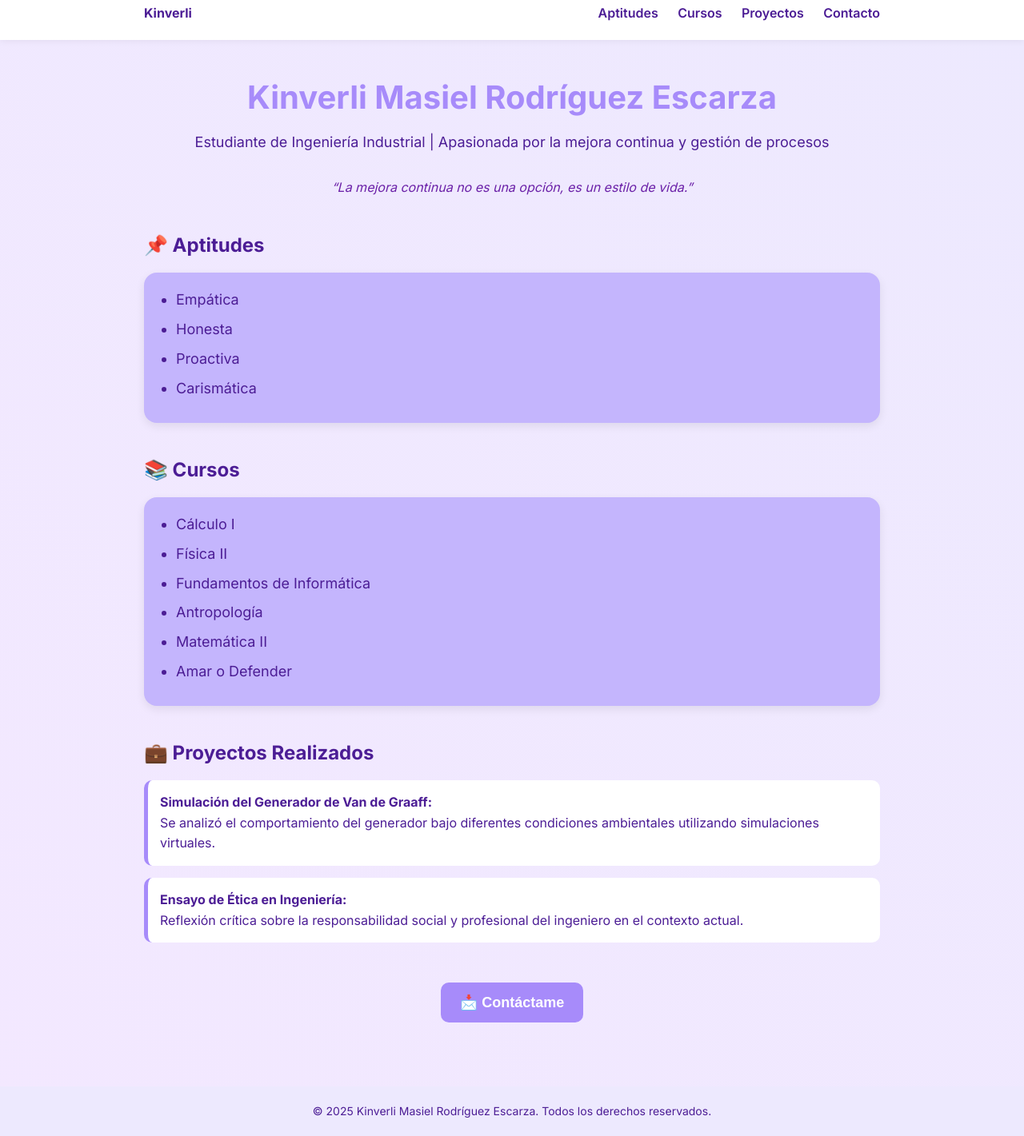
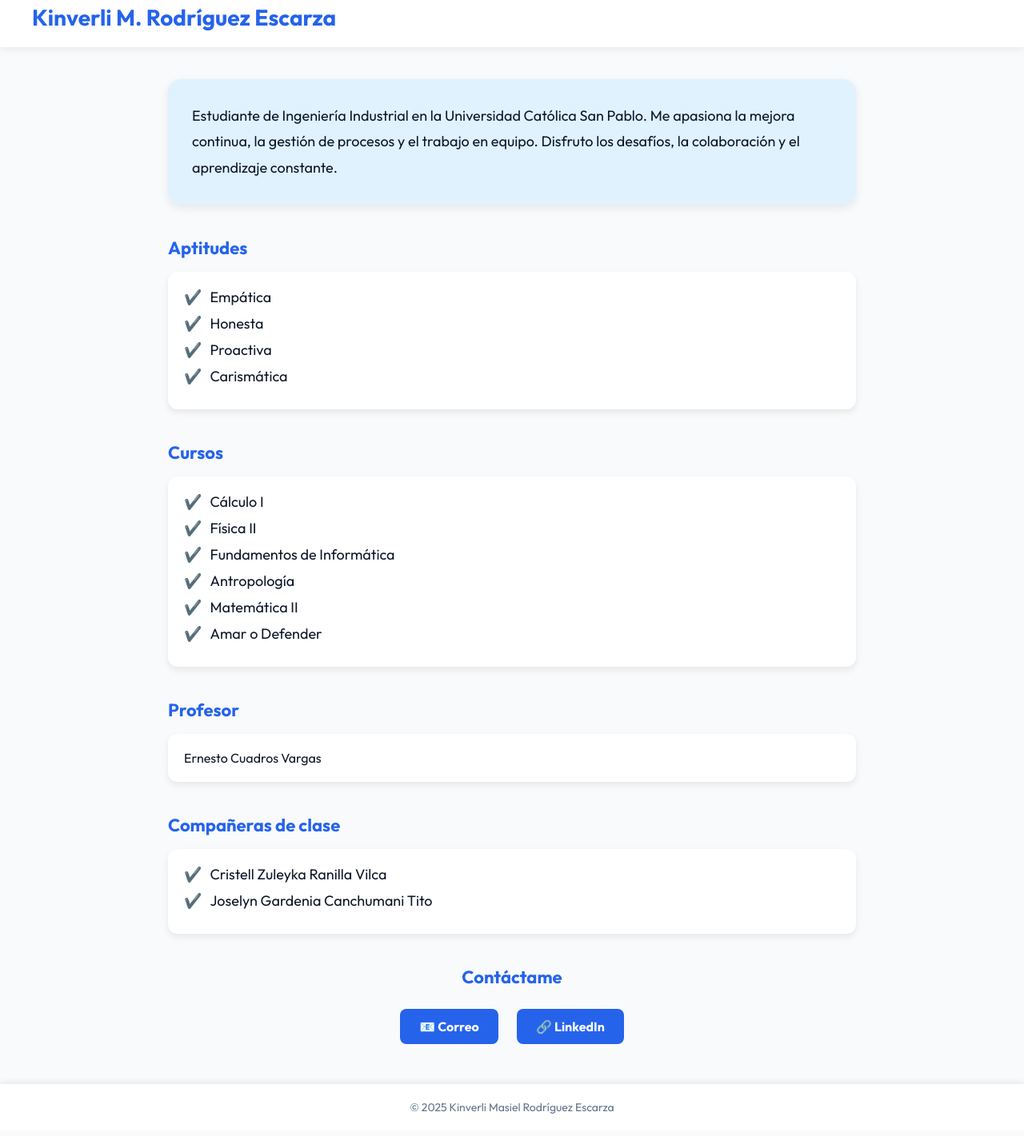
Before and after one commit to Kimberly230705/esta-si, a plain HTML site: page index.html in a window 1280 px wide. Shown: the part 16-1437 px from the top of the page at 80% size. Drawn offline with Linux system fonts and the light colour scheme.

Commit message:
Update index.html

```diff
--- a/index.html
+++ b/index.html
@@ -4,183 +4,122 @@
   <meta charset="UTF-8" />
   <meta name="viewport" content="width=device-width, initial-scale=1.0"/>
   <title>Kinverli Masiel Rodríguez Escarza</title>
-  <link href="https://fonts.googleapis.com/css2?family=Inter:wght@400;600;700&display=swap" rel="stylesheet">
+  <link href="https://fonts.googleapis.com/css2?family=Outfit:wght@400;600;700&display=swap" rel="stylesheet">
   <style>
     :root {
-      --primary: #a78bfa;
-      --accent: #c4b5fd;
-      --dark: #4c1d95;
-      --light: #f3e8ff;
+      --bg: #f9fafb;
+      --primary: #0f172a;
+      --secondary: #2563eb;
+      --accent: #e0f2fe;
       --white: #ffffff;
+      --shadow: rgba(0,0,0,0.08);
     }
     * {
       margin: 0;
       padding: 0;
       box-sizing: border-box;
-      scroll-behavior: smooth;
     }
     body {
-      font-family: 'Inter', sans-serif;
-      background: linear-gradient(to top right, var(--light), #ede9fe);
-      color: var(--dark);
-      line-height: 1.6;
+      font-family: 'Outfit', sans-serif;
+      background-color: var(--bg);
+      color: var(--primary);
     }
     header {
       background: var(--white);
-      box-shadow: 0 2px 8px rgba(0, 0, 0, 0.05);
+      box-shadow: 0 2px 10px var(--shadow);
+      padding: 20px 40px;
       position: sticky;
       top: 0;
-      z-index: 1000;
+      z-index: 10;
     }
-    nav {
-      max-width: 960px;
-      margin: auto;
-      display: flex;
-      justify-content: space-between;
-      align-items: center;
-      padding: 20px;
+    header h1 {
+      font-size: 28px;
+      color: var(--secondary);
     }
-    nav a {
-      color: var(--dark);
-      font-weight: 600;
-      margin-left: 20px;
-      text-decoration: none;
-      transition: color 0.3s;
+    main {
+      max-width: 900px;
+      margin: 40px auto;
+      padding: 0 20px;
     }
-    nav a:hover {
-      color: var(--primary);
+    .intro {
+      background: var(--accent);
+      padding: 30px;
+      border-radius: 16px;
+      margin-bottom: 40px;
+      box-shadow: 0 4px 12px var(--shadow);
     }
-    .container {
-      max-width: 960px;
-      margin: auto;
-      padding: 40px 20px;
-    }
-    h1 {
-      font-size: 40px;
-      font-weight: 700;
-      color: var(--primary);
-      text-align: center;
-      margin-bottom: 10px;
-    }
-    .subtitle {
+    .intro p {
       font-size: 18px;
-      text-align: center;
-      margin-bottom: 30px;
-      color: var(--dark);
-    }
-    .frase {
-      font-style: italic;
-      text-align: center;
-      font-size: 16px;
-      color: #6b21a8;
-      margin-bottom: 40px;
+      line-height: 1.8;
     }
     .section {
       margin-bottom: 40px;
-      opacity: 0;
-      transform: translateY(20px);
-      transition: all 0.6s ease;
-    }
-    .section.visible {
-      opacity: 1;
-      transform: translateY(0);
     }
     .section h2 {
-      font-size: 24px;
-      margin-bottom: 15px;
-      color: var(--dark);
+      font-size: 22px;
+      margin-bottom: 16px;
+      color: var(--secondary);
     }
     .card {
-      background: var(--accent);
+      background: var(--white);
+      border-radius: 12px;
+      box-shadow: 0 4px 8px var(--shadow);
       padding: 20px;
-      border-radius: 16px;
-      box-shadow: 0 4px 12px rgba(0,0,0,0.08);
     }
     ul {
-      list-style: disc;
-      padding-left: 20px;
+      list-style: none;
+      padding-left: 0;
     }
-    li {
+    ul li::before {
+      content: "✔️";
+      margin-right: 10px;
+    }
+    ul li {
+      margin-bottom: 10px;
       font-size: 18px;
-      margin-bottom: 8px;
     }
-    .project {
-      background: var(--white);
-      border-left: 5px solid var(--primary);
-      padding: 15px;
-      margin-bottom: 15px;
-      border-radius: 10px;
+    .contact {
+      text-align: center;
     }
-    .contact-button {
+    .contact a {
       display: inline-block;
-      background: var(--primary);
+      margin: 10px;
+      padding: 12px 24px;
+      background: var(--secondary);
       color: white;
-      padding: 14px 24px;
-      border-radius: 10px;
-      font-size: 18px;
+      border-radius: 8px;
+      text-decoration: none;
       font-weight: bold;
-      border: none;
-      cursor: pointer;
-      transition: transform 0.2s ease;
-      margin-top: 10px;
+      transition: background 0.3s;
     }
-    .contact-button:hover {
-      transform: scale(1.05);
-      background: #7c3aed;
-    }
-    .contact-section {
-      display: none;
-      margin-top: 20px;
-      animation: fadeIn 0.5s ease-in-out forwards;
-    }
-    .contact-card {
-      background: var(--light);
-      padding: 20px;
-      border-radius: 12px;
-      text-align: left;
-    }
-    .contact-card a {
-      color: var(--dark);
-      font-weight: bold;
-      text-decoration: none;
-    }
-    .contact-card a:hover {
-      text-decoration: underline;
+    .contact a:hover {
+      background: #1d4ed8;
     }
     footer {
+      background: var(--white);
+      padding: 20px;
       text-align: center;
-      padding: 20px;
-      background: #ede9fe;
       font-size: 14px;
-      color: var(--dark);
-    }
-    @keyframes fadeIn {
-      from { opacity: 0; transform: translateY(10px); }
-      to { opacity: 1; transform: translateY(0); }
+      color: #64748b;
+      box-shadow: 0 -2px 8px var(--shadow);
     }
   </style>
 </head>
 <body>
 
   <header>
-    <nav>
-      <div><strong>Kinverli</strong></div>
-      <div>
-        <a href="#aptitudes">Aptitudes</a>
-        <a href="#cursos">Cursos</a>
-        <a href="#proyectos">Proyectos</a>
-        <a href="#contacto">Contacto</a>
-      </div>
-    </nav>
+    <h1>Kinverli M. Rodríguez Escarza</h1>
   </header>
 
-  <main class="container">
-    <h1>Kinverli Masiel Rodríguez Escarza</h1>
-    <p class="subtitle">Estudiante de Ingeniería Industrial | Apasionada por la mejora continua y gestión de procesos</p>
-    <p class="frase">“La mejora continua no es una opción, es un estilo de vida.”</p>
+  <main>
+    <section class="intro">
+      <p>
+        Estudiante de Ingeniería Industrial en la Universidad Católica San Pablo. Me apasiona la mejora continua, la gestión de procesos y el trabajo en equipo. Disfruto los desafíos, la colaboración y el aprendizaje constante.
+      </p>
+    </section>
 
-    <div class="section" id="aptitudes">
-      <h2>📌 Aptitudes</h2>
+    <section class="section">
+      <h2>Aptitudes</h2>
       <div class="card">
         <ul>
           <li>Empática</li>
@@ -189,10 +128,10 @@
           <li>Carismática</li>
         </ul>
       </div>
-    </div>
+    </section>
 
-    <div class="section" id="cursos">
-      <h2>📚 Cursos</h2>
+    <section class="section">
+      <h2>Cursos</h2>
       <div class="card">
         <ul>
           <li>Cálculo I</li>
@@ -203,56 +142,35 @@
           <li>Amar o Defender</li>
         </ul>
       </div>
-    </div>
+    </section>
 
-    <div class="section" id="proyectos">
-      <h2>💼 Proyectos Realizados</h2>
-      <div class="project">
-        <strong>Simulación del Generador de Van de Graaff:</strong>
-        <p>Se analizó el comportamiento del generador bajo diferentes condiciones ambientales utilizando simulaciones virtuales.</p>
+    <section class="section">
+      <h2>Profesor</h2>
+      <div class="card">
+        <p>Ernesto Cuadros Vargas</p>
       </div>
-      <div class="project">
-        <strong>Ensayo de Ética en Ingeniería:</strong>
-        <p>Reflexión crítica sobre la responsabilidad social y profesional del ingeniero en el contexto actual.</p>
+    </section>
+
+    <section class="section">
+      <h2>Compañeras de clase</h2>
+      <div class="card">
+        <ul>
+          <li>Cristell Zuleyka Ranilla Vilca</li>
+          <li>Joselyn Gardenia Canchumani Tito</li>
+        </ul>
       </div>
-    </div>
+    </section>
 
-    <div class="section" id="contacto" style="text-align:center;">
-      <button class="contact-button" onclick="mostrarContacto()">📩 Contáctame</button>
-      <div class="contact-section" id="datos-contacto">
-        <div class="contact-card" style="margin-top: 20px;">
-          <p><strong>🔗 LinkedIn:</strong>
-            <a href="https://www.linkedin.com/in/kinverli-masiel-rodriguez-escarza-a47600367/?originalSubdomain=pe" target="_blank">
-              Ir a mi perfil
-            </a>
-          </p>
-          <p><strong>✉️ Correo:</strong> kinverli.rodriguez@ucsp.edu.com</p>
-        </div>
-      </div>
-    </div>
+    <section class="section contact">
+      <h2>Contáctame</h2>
+      <a href="mailto:kinverli.rodriguez@ucsp.edu.com">📧 Correo</a>
+      <a href="https://www.linkedin.com/in/kinverli-masiel-rodriguez-escarza-a47600367/?originalSubdomain=pe" target="_blank">🔗 LinkedIn</a>
+    </section>
   </main>
 
   <footer>
-    © 2025 Kinverli Masiel Rodríguez Escarza. Todos los derechos reservados.
+    © 2025 Kinverli Masiel Rodríguez Escarza
   </footer>
 
-  <script>
-    function mostrarContacto() {
-      const contacto = document.getElementById("datos-contacto");
-      contacto.style.display = (contacto.style.display === "block") ? "none" : "block";
-    }
-
-    // Animación al hacer scroll
-    const secciones = document.querySelectorAll('.section');
-    window.addEventListener('scroll', () => {
-      const trigger = window.innerHeight * 0.9;
-      secciones.forEach(sec => {
-        const top = sec.getBoundingClientRect().top;
-        if (top < trigger) {
-          sec.classList.add('visible');
-        }
-      });
-    });
-  </script>
 </body>
 </html>
```
